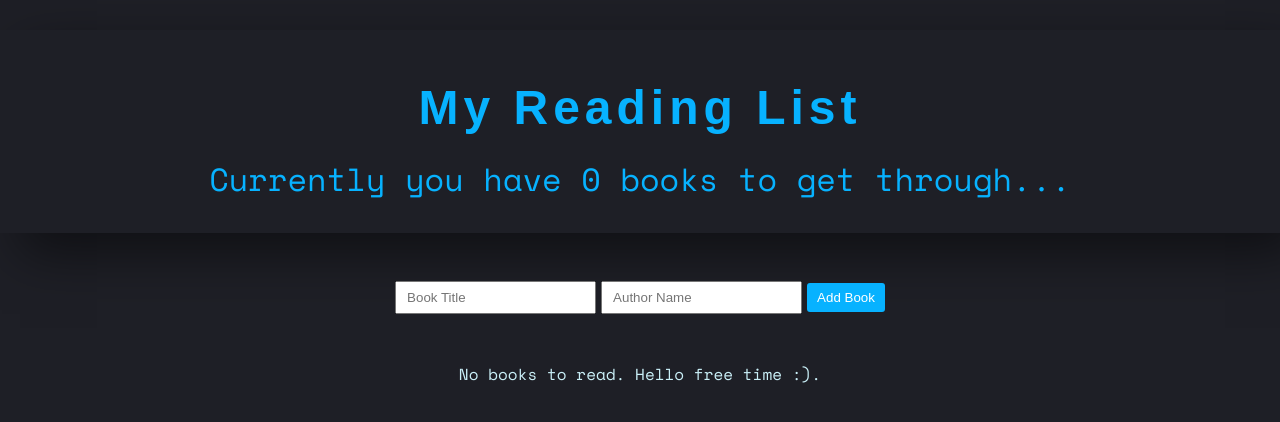
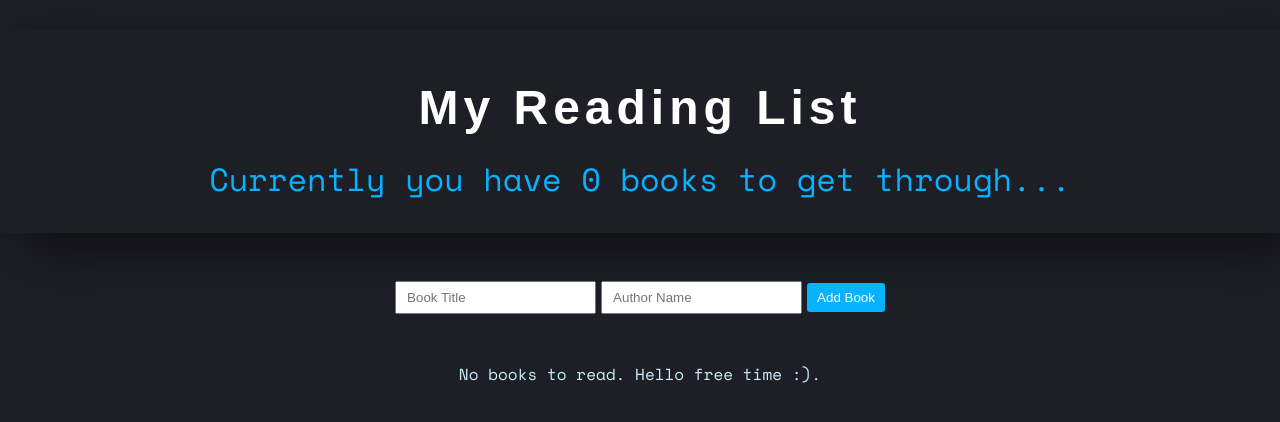
Before and after one commit to saramazal/react-context-example, a React (Create React App) app: page / in a window 1280 px wide. In both pictures the pointer is over the element "My Reading List". Shown: the top 422 px of the page. Built offline with nearby package versions, Linux system fonts and the light colour scheme.

Commit message:
h1 style

```diff
--- a/src/index.css
+++ b/src/index.css
@@ -35,6 +35,9 @@ h1 {
     text-align: center;
     padding: 20px;
     transition: all 0.3s ease;
+}
+h1:hover {
+    color: #ffffff;
 }
 
 h2 {
```
